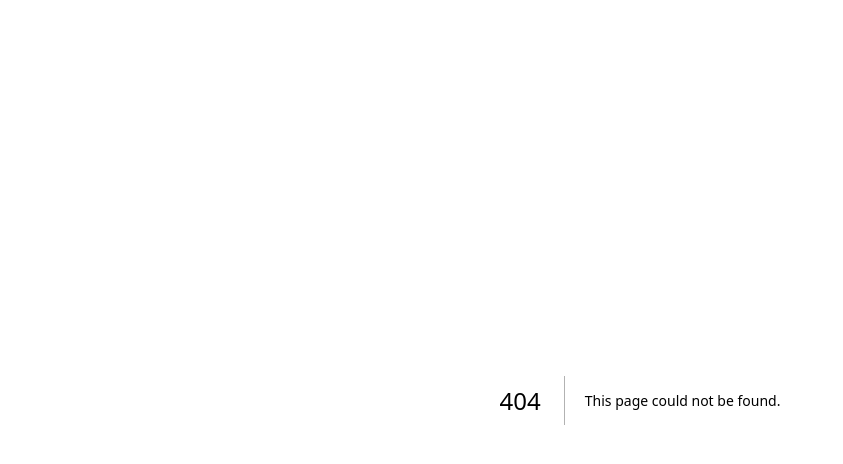
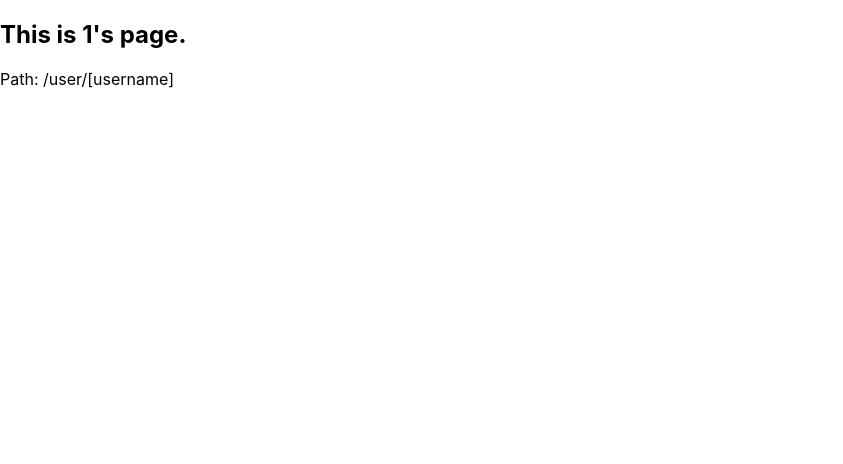
Before and after one commit to navneetguptacse/vercel-next-app, a Next.js app: page /user/1 in a window 1280 px wide. Before the commit this address had no page. Shown: the top 464 px of the page, without its empty margins (0-843 px from the left). Built offline with nearby package versions, Linux system fonts and the light colour scheme.

Commit message:
feat: setup routing with static and dynamic routes

```diff
--- /dev/null
+++ b/pages/user/[username]/index.js
@@ -0,0 +1,15 @@
+import { useRouter } from "next/router";
+
+export default function () {
+  const router = useRouter();
+  // console.log(router);
+
+  const { query, pathname } = router;
+
+  return (
+    <div>
+      <h2>This is {query.username}'s page.</h2>
+      <p>Path: {pathname}</p>
+    </div>
+  );
+}
```
Also changed, not shown: pages/user/[username]/settings.js (added, +15 -0 lines), pages/user/index.js (added, +7 -0 lines), pages/user/xyz.js (added, +7 -0 lines), 1 other file (tests, documents, lock files or other folders).
